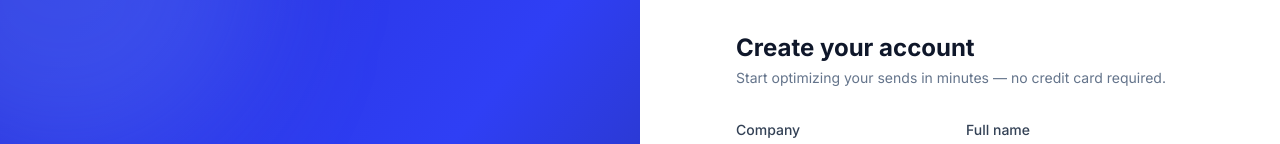
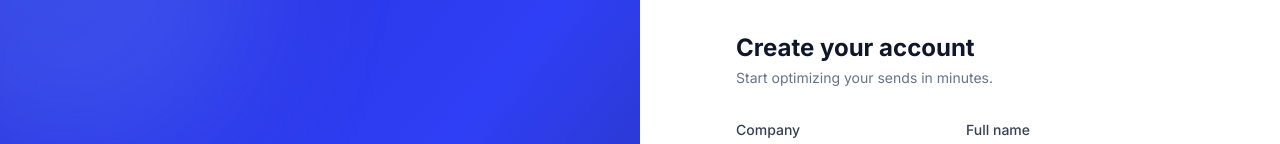
Before and after one commit to Yadab-Sd/smart-notification-routing-engine, a React (Vite) app in the folder frontend/: page / in a window 1280 px wide. Shown: the part 137-281 px from the top of the page. Built offline with nearby package versions, Linux system fonts and the light colour scheme; no server answers; what amazon-cognito-identity-js would draw is missing.

Commit message:
feat: login form border

```diff
--- a/frontend/src/components/auth/LoginForm.tsx
+++ b/frontend/src/components/auth/LoginForm.tsx
@@ -35,7 +35,7 @@ const LoginForm = () => {
   }
 
   return (
-    <div>
+    <div className='border border-white lg:py-20 lg:px-28 rounded-xl'>
       <div className="mb-8">
         <h1 className="text-2xl font-bold text-slate-900">Welcome back 👋</h1>
         <p className="text-sm text-slate-500 mt-1">Sign in to manage your notifications.</p>
--- a/frontend/src/pages/Register.tsx
+++ b/frontend/src/pages/Register.tsx
@@ -145,7 +145,7 @@ const Register = () => {
           <div className="mb-8">
             <h1 className="text-2xl font-bold text-slate-900">Create your account</h1>
             <p className="text-sm text-slate-500 mt-1">
-              Start optimizing your sends in minutes — no credit card required.
+              Start optimizing your sends in minutes.
             </p>
           </div>
 
```
